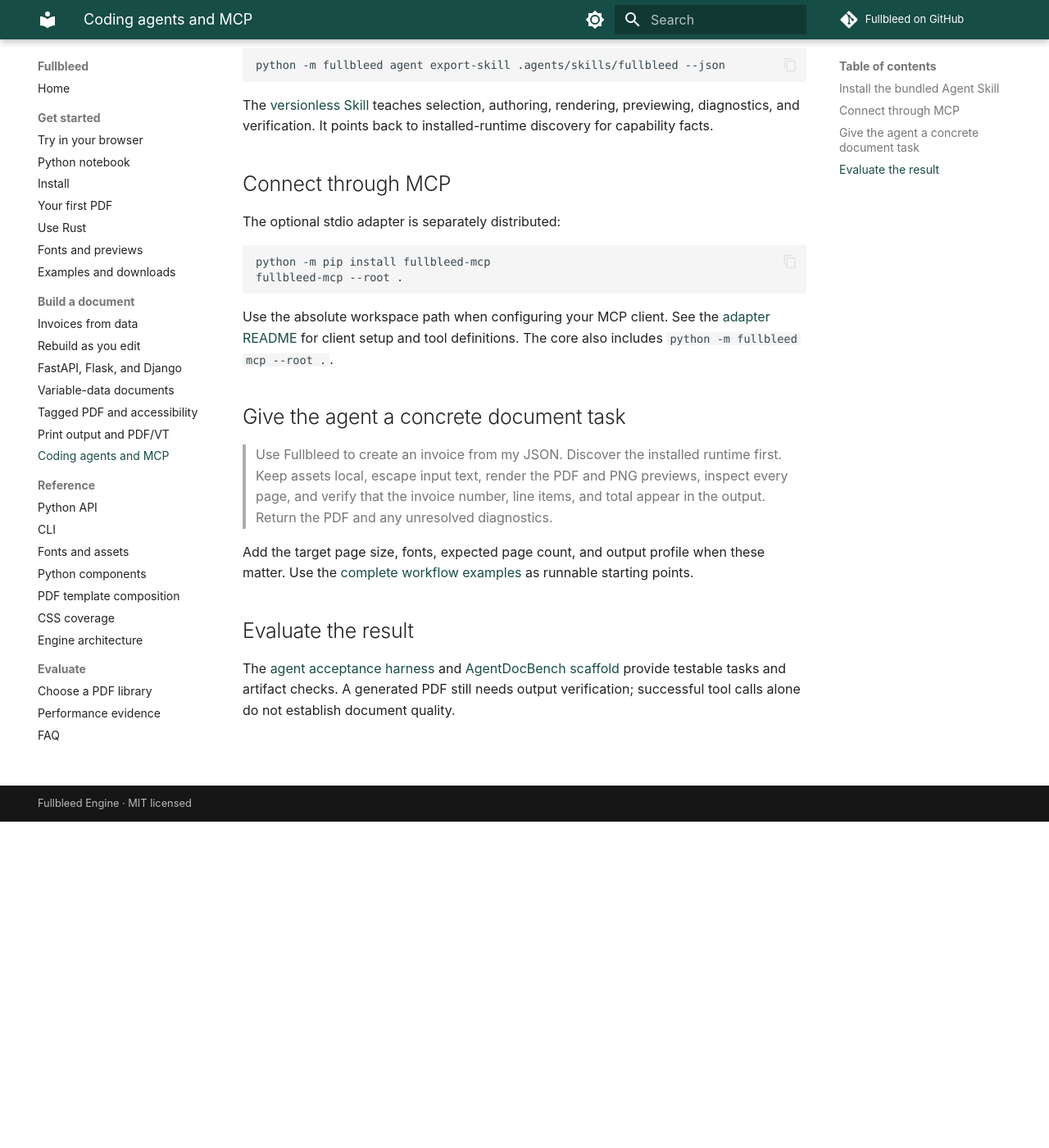
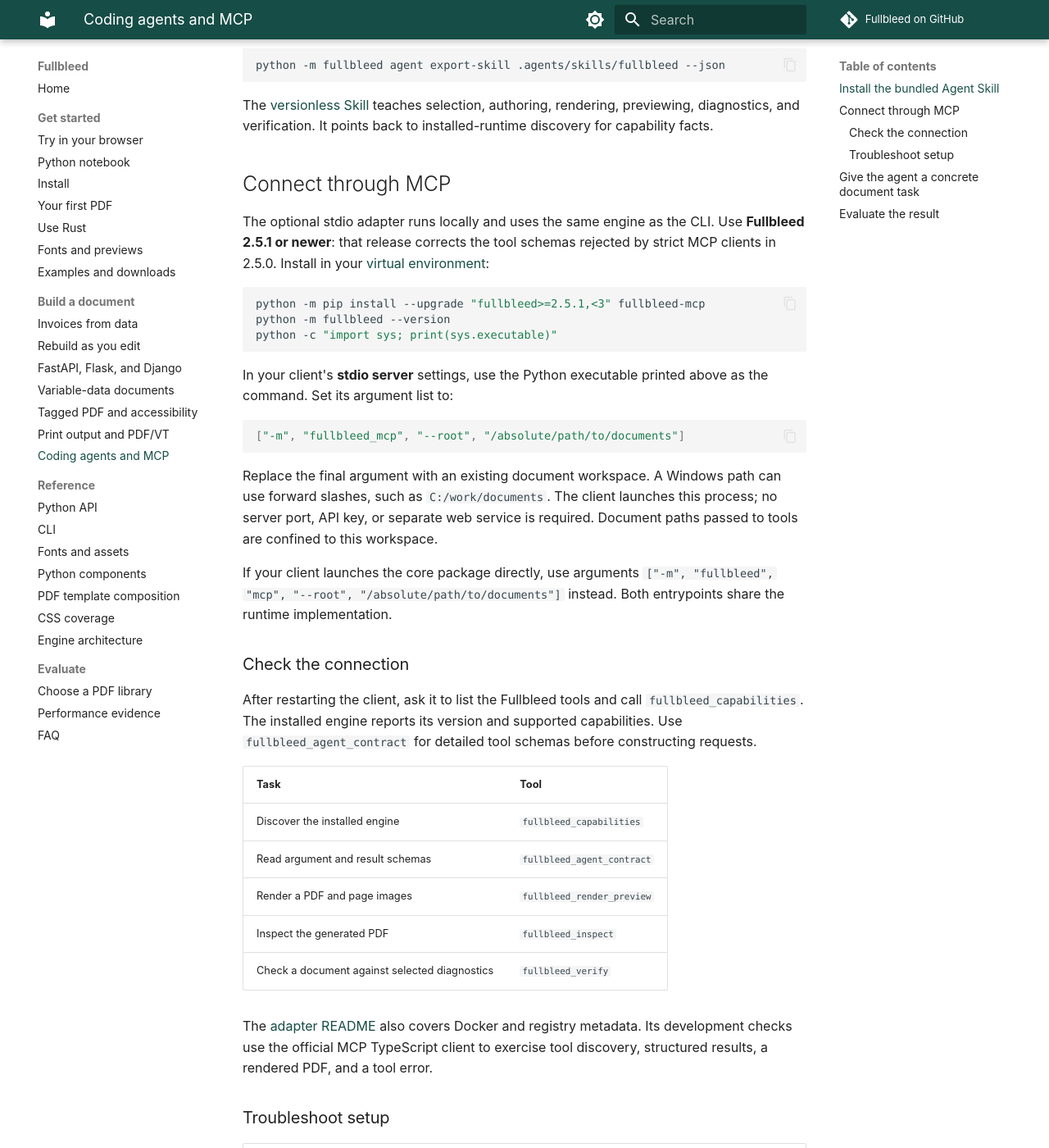
Before and after one commit to fullbleed-engine/docs, an MkDocs documentation site: the page built from docs/guides/ai-agents.md, in a window 1280 px wide and 1400 px high, scrolled down 398 px. Shown: the whole window at 82% size. Built offline with MkDocs 1.6.1 and Material for MkDocs 9.7.7, drawn with Linux system fonts in a browser that asks for light colours; comment, search, counter and statistics services are not loaded; some of the changed text lies outside the part shown.

Commit message:
docs: clarify MCP client setup and required schema fix

````diff
--- a/docs/guides/ai-agents.md
+++ b/docs/guides/ai-agents.md
@@ -23,20 +23,72 @@
 
 ## Connect through MCP
 
-The optional stdio adapter is separately distributed:
+The optional stdio adapter runs locally and uses the same engine as the CLI.
+Use **Fullbleed 2.5.1 or newer**: that release corrects the tool schemas rejected
+by strict MCP clients in 2.5.0. Install in your
+[virtual environment](../getting-started/installation.md#use-a-virtual-environment):
 
 ```bash
-python -m pip install fullbleed-mcp
-fullbleed-mcp --root .
+python -m pip install --upgrade "fullbleed>=2.5.1,<3" fullbleed-mcp
+python -m fullbleed --version
+python -c "import sys; print(sys.executable)"
 ```
 
-Use the absolute workspace path when configuring your MCP client. See the [adapter README](https://github.com/fullbleed-engine/fullbleed-official/tree/master/packages/fullbleed-mcp) for client setup and tool definitions. The core also includes `python -m fullbleed mcp --root .`.
+In your client's **stdio server** settings, use the Python executable printed
+above as the command. Set its argument list to:
+
+```json
+["-m", "fullbleed_mcp", "--root", "/absolute/path/to/documents"]
+```
+
+Replace the final argument with an existing document workspace. A Windows path
+can use forward slashes, such as `C:/work/documents`. The client launches this
+process; no server port, API key, or separate web service is required. Document
+paths passed to tools are confined to this workspace.
+
+If your client launches the core package directly, use arguments
+`["-m", "fullbleed", "mcp", "--root", "/absolute/path/to/documents"]` instead.
+Both entrypoints share the runtime implementation.
+
+### Check the connection
+
+After restarting the client, ask it to list the Fullbleed tools and call
+`fullbleed_capabilities`. The installed engine reports its version and supported
+capabilities. Use `fullbleed_agent_contract` for detailed tool schemas before
+constructing requests.
+
+| Task | Tool |
+| --- | --- |
+| Discover the installed engine | `fullbleed_capabilities` |
+| Read argument and result schemas | `fullbleed_agent_contract` |
+| Render a PDF and page images | `fullbleed_render_preview` |
+| Inspect the generated PDF | `fullbleed_inspect` |
+| Check a document against selected diagnostics | `fullbleed_verify` |
+
+The [adapter README](https://github.com/fullbleed-engine/fullbleed-official/tree/master/packages/fullbleed-mcp)
+also covers Docker and registry metadata. Its development checks use the official
+MCP TypeScript client to exercise tool discovery, structured results, a rendered
+PDF, and a tool error.
+
+### Troubleshoot setup
+
+| Symptom | Next step |
+| --- | --- |
+| Tool discovery rejects `outputSchema.type` | Upgrade the engine to 2.5.1 or newer in the same Python environment used by the client, then restart the client. |
+| The client cannot find the command or module | Use the absolute Python executable from the installation environment; check that it can run `-m fullbleed_mcp --help`. |
+| A tool rejects an input or output path | Keep the document and its assets inside the configured `--root` workspace. |
+| A terminal appears to wait after starting the server | This is a stdio process waiting for protocol messages. Configure your MCP client to launch it. |
 
 ## Give the agent a concrete document task
 
 > Use Fullbleed to create an invoice from my JSON. Discover the installed runtime first. Keep assets local, escape input text, render the PDF and PNG previews, inspect every page, and verify that the invoice number, line items, and total appear in the output. Return the PDF and any unresolved diagnostics.
 
-Add the target page size, fonts, expected page count, and output profile when these matter. Use the [complete workflow examples](../examples.md) as runnable starting points.
+Add the target page size, fonts, expected page count, and output profile when these matter.
+For a stronger visual starting point, give the agent the
+[Northstar invoice](../examples.md#styled-invoice) or
+[Common Ground report](../examples.md#business-report) source bundle, including
+its fonts. Ask it to preserve the design while replacing the fictional content
+with your data.
 
 ## Evaluate the result
 
````
Also changed, not shown: docs/index.md (+1 -1 lines).
